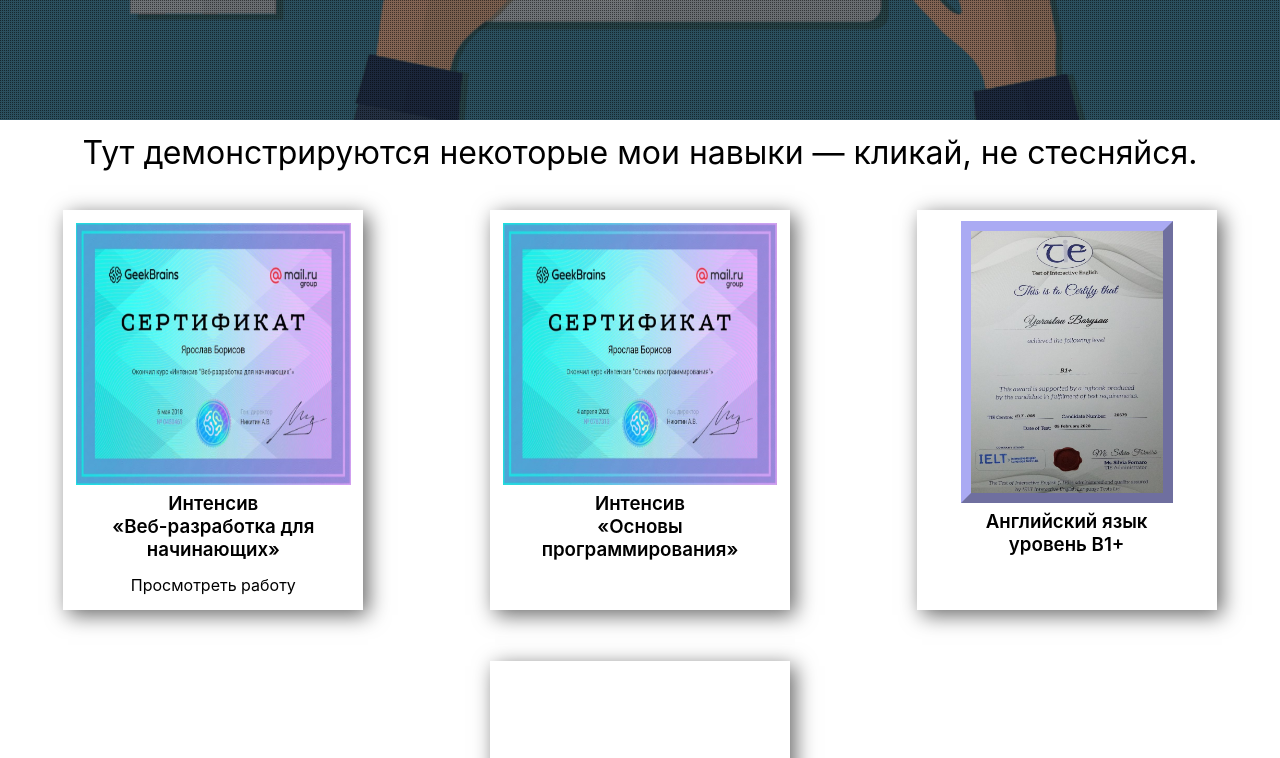
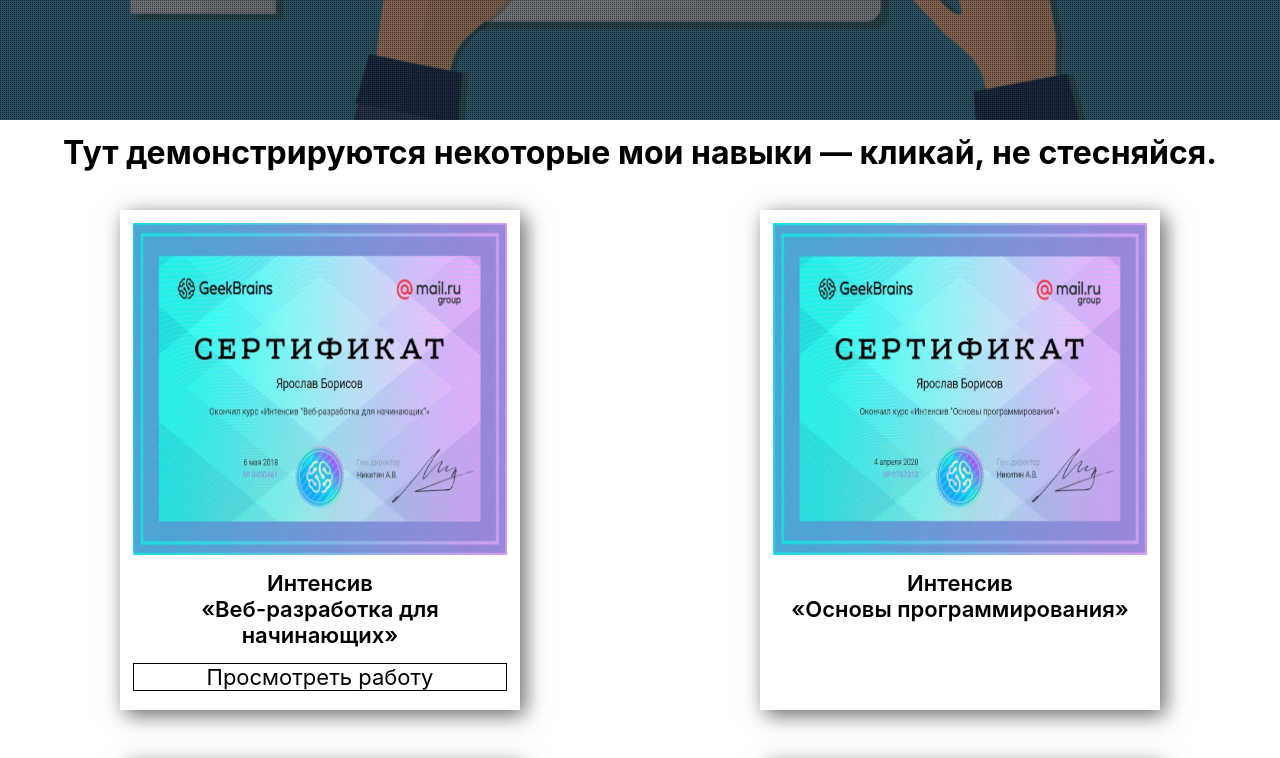
Before and after one commit to MirniyPirojok/MyPage, a plain HTML site: page index.html in a window 1280 px wide. Shown: the part 680-1438 px from the top of the page. Drawn offline with Linux system fonts and the light colour scheme.

Commit message:
border for link geekbrain

```diff
--- a/style.css
+++ b/style.css
@@ -6,10 +6,9 @@ h4,
 p,
 a {
     font-family: 'Inter', sans-serif;
-    font-weight: normal;
     margin: 0;
-    text-decoration: none;
     color: black;
+    text-decoration-line: none;
 }
 
 body {
@@ -52,7 +51,7 @@ header {
     text-shadow: 5px -5px 10px black;
     font-family: 'Inter', sans-serif;
     color: white;
-    font-size: 40px;
+    font-size: 60px;
     margin-top: 20%;
 }
 
@@ -75,16 +74,16 @@ h1 {
     margin: 2%;
     display: inline-block;
     padding: 1% 1% 1%;
-    width: 300px;
-    height: 400px;
+    width: 400px;
+    height: 500px;
 }
 
 .card:hover {
     box-shadow: 20px 20px 30px rgba(0, 0, 0, 0.6);
     margin: 2%;
     padding: 1% 1% 1%;
-    width: 300px;
-    height: 400px;
+    width: 400px;
+    height: 500px;
 }
 
 .card-image {
@@ -93,20 +92,22 @@ h1 {
 }
 
 .card-title {
+     font-size: 22px;
     text-align: center;
     font-weight: 600;
-    margin-top: 1%;
+    margin-top: 3%;
     color: black;
 }
 
 .ref_geekbrains {
-    padding-top: 5%;
+    border: 1px solid black;
+    font-size: 22px;
+    margin-top: 4%;
     text-align: center;
 }
 
 .ref:hover {
-    font-size: 18px;
-    text-decoration-line: underline;
+    font-size: 26px;
 }
 
 .engCertificate {
```
